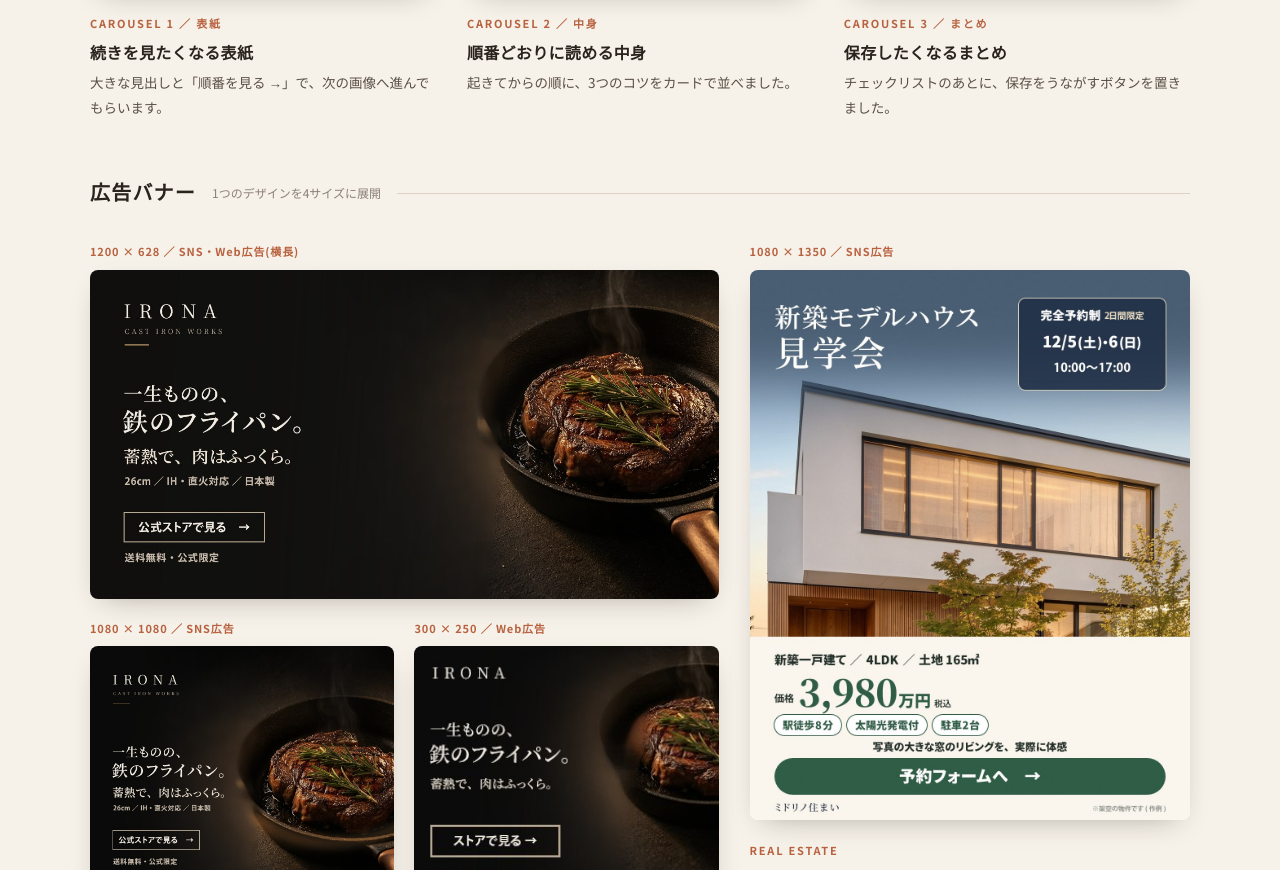
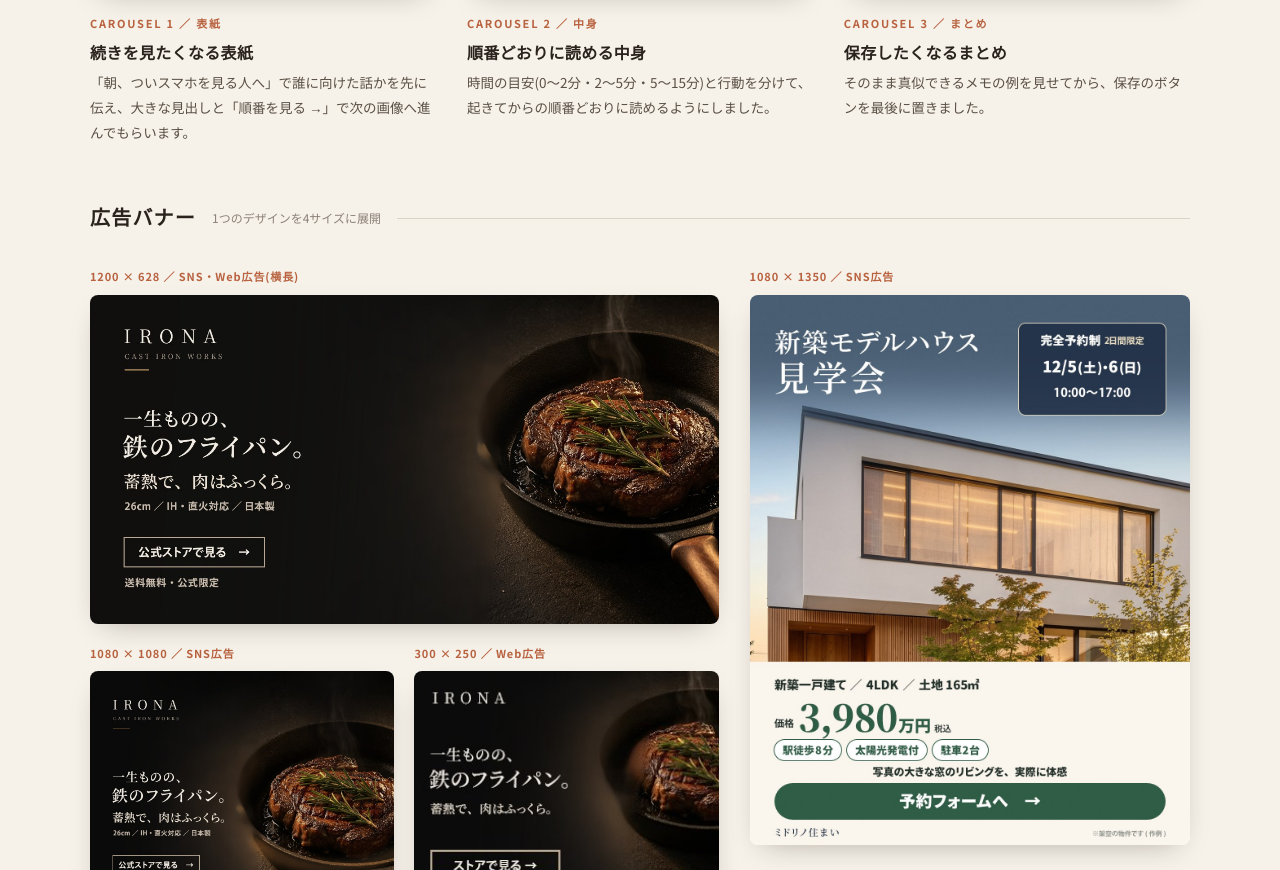
Before and after one commit to rirera-studio/portfolio, a plain HTML site: page index.html in a window 1280 px wide. Shown: the part 4321-5191 px from the top of the page. Drawn offline with Linux system fonts and the light colour scheme.

Commit message:
Portfolio remake 5: carousel v6 (86), who-it's-for cover, timed steps, copyable memo; site swapped locally
Co-Authored-By: Claude Opus 5.5 <noreply@anthropic.com>

```diff
--- a/index.html
+++ b/index.html
@@ -376,12 +376,12 @@ html.noanim .reveal{ opacity:1; transform:none; transition:none; }
       <div class="work ptext" data-cat="ig"><div class="note reveal"><h4>インスタで気をつけていること</h4><p>投稿は一覧で切り取られても主役が見えるように、ストーリーズは画面の上下に重なるアイコンや返信欄をよけて文字を置きます。</p>
         <ul><li>投稿<b>1080×1350</b></li><li>ストーリーズ<b>1080×1920</b></li><li>カルーセル<b>最大10枚まで対応</b></li></ul></div></div>
 
-      <article class="work" data-cat="ig"><button class="pic" type="button"><img src="img/car1.jpg" alt="カルーセル投稿1枚目。朝15分の過ごし方3つの表紙" loading="lazy"></button>
-        <div class="cap"><span class="tag">CAROUSEL 1 ／ 表紙</span><h3>続きを見たくなる表紙</h3><p>大きな見出しと「順番を見る →」で、次の画像へ進んでもらいます。</p></div></article>
+      <article class="work" data-cat="ig"><button class="pic" type="button"><img src="img/car1.jpg" alt="カルーセル投稿1枚目。「朝、ついスマホを見る人へ」「スマホの前に、朝15分の3つ」の表紙" loading="lazy"></button>
+        <div class="cap"><span class="tag">CAROUSEL 1 ／ 表紙</span><h3>続きを見たくなる表紙</h3><p>「朝、ついスマホを見る人へ」で誰に向けた話かを先に伝え、大きな見出しと「順番を見る →」で次の画像へ進んでもらいます。</p></div></article>
       <article class="work" data-cat="ig"><button class="pic" type="button"><img src="img/car2.jpg" alt="カルーセル投稿2枚目。起きてからの15分のコツ" loading="lazy"></button>
-        <div class="cap"><span class="tag">CAROUSEL 2 ／ 中身</span><h3>順番どおりに読める中身</h3><p>起きてからの順に、3つのコツをカードで並べました。</p></div></article>
-      <article class="work" data-cat="ig"><button class="pic" type="button"><img src="img/car3.jpg" alt="カルーセル投稿3枚目。チェックリストと保存のおねがい" loading="lazy"></button>
-        <div class="cap"><span class="tag">CAROUSEL 3 ／ まとめ</span><h3>保存したくなるまとめ</h3><p>チェックリストのあとに、保存をうながすボタンを置きました。</p></div></article>
+        <div class="cap"><span class="tag">CAROUSEL 2 ／ 中身</span><h3>順番どおりに読める中身</h3><p>時間の目安(0〜2分・2〜5分・5〜15分)と行動を分けて、起きてからの順番どおりに読めるようにしました。</p></div></article>
+      <article class="work" data-cat="ig"><button class="pic" type="button"><img src="img/car3.jpg" alt="カルーセル投稿3枚目。明日の朝に書くメモの例と保存のおねがい" loading="lazy"></button>
+        <div class="cap"><span class="tag">CAROUSEL 3 ／ まとめ</span><h3>保存したくなるまとめ</h3><p>そのまま真似できるメモの例を見せてから、保存のボタンを最後に置きました。</p></div></article>
 
       <!-- バナー -->
       <div class="group-t" data-cat="bn"><h3>広告バナー</h3><span>1つのデザインを4サイズに展開</span></div>
```
Also changed, not shown: img/car1.jpg, img/car2.jpg, img/car3.jpg.
